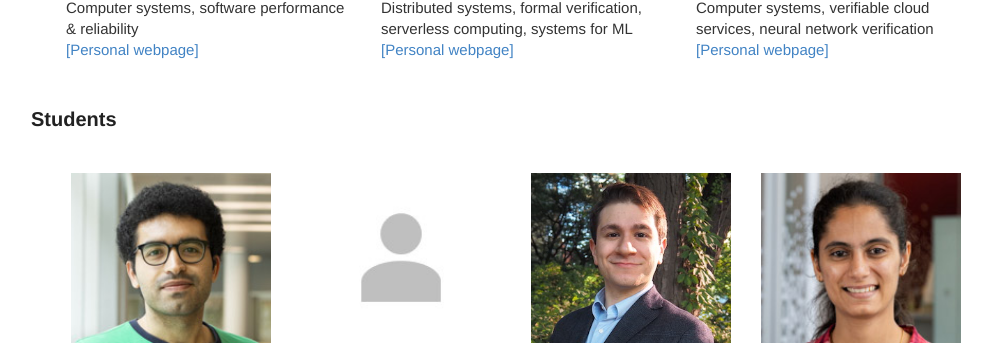
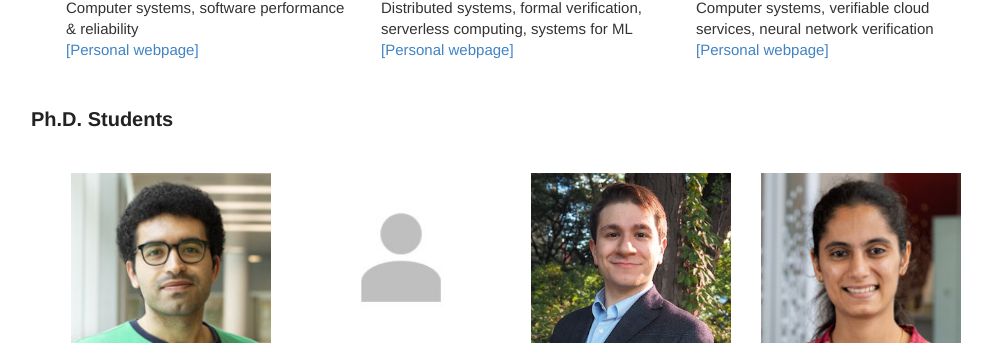
Before and after one commit to neu-srg/neu-srg.github.io, a Jekyll site: the page built from index.html, in a window 1280 px wide and 900 px high, scrolled down 533 px. Shown: the part 152-497 px from the top of the window, without its empty margins (119-1126 px from the left). Built offline with Jekyll 4.4.1, drawn with Linux system fonts in a browser that asks for light colours.

```diff
--- a/_data/readinggroups.tsv
+++ b/_data/readinggroups.tsv
@@ -1,4 +1,5 @@
 year-semester	topic	url
+2025 FA	Related Work to Ongoing Research	https://naizhengtan.notion.site/SIGPAPER-FA-2025-26b0c167a8fb80e09479d5e4efff467a
 2025 SP	Related Work to Ongoing Research	https://naizhengtan.notion.site/SIGPAPER-SP-2025-1810c167a8fb80078c51ded2b63a3da4
 2024 FA	LLM	https://naizhengtan.notion.site/SIGPAPER-FA-2024-9bd146ecf75047788e26fce58367453a
 2024 SP	CXL and ML Systems	https://naizhengtan.notion.site/SIGPAPER-SP-2024-fffa52714baf48778c31b9754e3ca796
--- a/index.html
+++ b/index.html
@@ -24,7 +24,7 @@ layout: default
   </div>
   {% endfor %}
 </div>
-<h3> Students </h3>
+<h3> Ph.D. Students </h3>
 <div class="student-table">
   {% assign sorted_students = site.data.students | where: 'current', 'TRUE' | sort: 'last' %}
   {% for student in sorted_students %}
```
